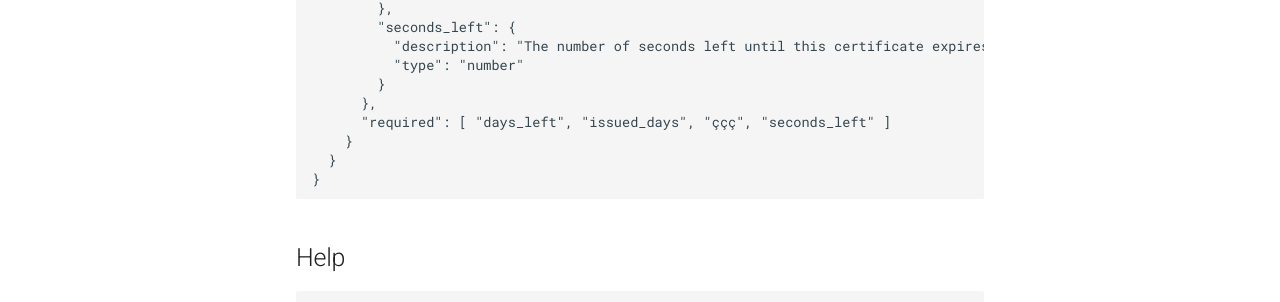
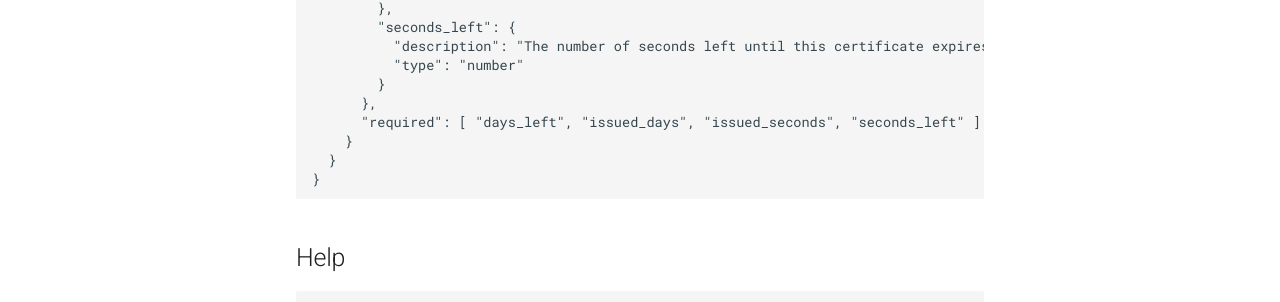
Before and after one commit to jmoney/x509-metrics, an MkDocs documentation site: the page built from docs/index.md, in a window 1280 px wide and 1400 px high, scrolled down 250 px. Shown: the part 1001-1303 px from the top of the window. Built offline with MkDocs 1.6.1 and Material for MkDocs 9.7.7, drawn with Linux system fonts in a browser that asks for light colours; some of the changed text lies outside the part shown.

Commit message:
fix json schema again

```diff
--- a/docs/index.md
+++ b/docs/index.md
@@ -53,7 +53,7 @@ for monitoring certificate expiration and when a certificate needs to be rotated
           "type": "number"
         }
       },
-      "required": [ "days_left", "issued_days", "ççç", "seconds_left" ]
+      "required": [ "days_left", "issued_days", "issued_seconds", "seconds_left" ]
     }
   }
 }
--- a/docs/tlsmetrics.schema.json
+++ b/docs/tlsmetrics.schema.json
@@ -37,7 +37,7 @@
           "type": "number"
         }
       },
-      "required": [ "days_left", "issued_days", "ççç", "seconds_left" ]
+      "required": [ "days_left", "issued_days", "issued_seconds", "seconds_left" ]
     }
   }
 }
```
